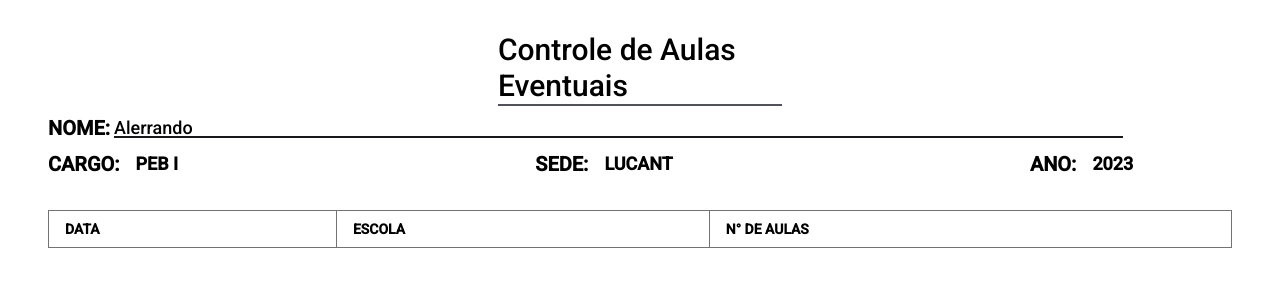
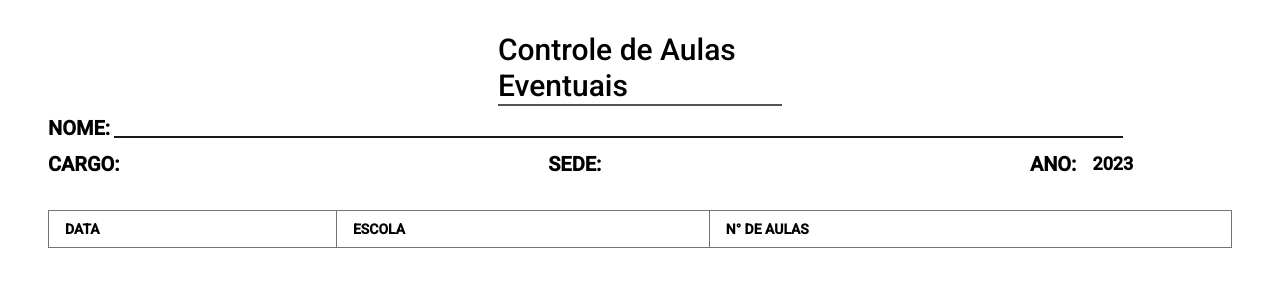
Before and after one commit to Alerrando/sistema-seduc, a Next.js app in the folder web/: page /imprimir-professor in a window 1280 px wide. Shown: the top 300 px of the page. Built offline with nearby package versions, Linux system fonts and the light colour scheme.

Commit message:
using filterInfosTeacher in the print-teacher route

```diff
--- a/web/slice/TeacherFilterSlice.ts
+++ b/web/slice/TeacherFilterSlice.ts
@@ -1,14 +1,22 @@
 import { PayloadAction, createSlice } from "@reduxjs/toolkit"
-import { TeacherDTOInfos, TeacherValuesDefault, TeacherInfos } from "."
+import { TeacherDTOInfos, TeacherValuesDefault } from "."
+
+type FilterInfosTeacher = {
+    id: number,
+    name: string,
+    cpf: string,
+    sede: string,
+    cargo: string,
+}
 
 type StateProps = {
     allFilterInfosTeacher: TeacherDTOInfos[],
-    filterInfosTeacher: TeacherInfos,
+    filterInfosTeacher: FilterInfosTeacher,
 }
 
 const initialState: StateProps = {
     allFilterInfosTeacher: [],
-    filterInfosTeacher: {} as TeacherInfos,
+    filterInfosTeacher: {} as FilterInfosTeacher,
 }
 
 export const SliceTeacher = createSlice({
@@ -19,7 +27,7 @@ export const SliceTeacher = createSlice({
             state.allFilterInfosTeacher = action.payload;
         },
 
-        refreshFilterInfosTeacher: (state, action: PayloadAction<TeacherInfos>) => {
+        refreshFilterInfosTeacher: (state, action: PayloadAction<FilterInfosTeacher>) => {
             state.filterInfosTeacher = action.payload;
         },
     }
--- a/web/slice/index.ts
+++ b/web/slice/index.ts
@@ -74,8 +74,8 @@ export const TeacherValuesDefault: TeacherInfos = {
   cpf: "",
   cargo: "",
   sede: "",
-  edit: false,
-}
+  edit: false
+};
 
 export type StateProps = {
   allInfosLesson: LessonsInfos[];
@@ -97,21 +97,26 @@ export const Slice = createSlice({
   name: "Slice",
   initialState,
   reducers: {
+
     refreshInfosLesson: (state, action: PayloadAction<LessonsInfos[]>) => {
       state.allInfosLesson = action.payload;
     },
+
     refreshInfosSchool: (state, action: PayloadAction<SchoolInfos[]>) => {
       state.allInfosSchool = action.payload;
     },
+
     refreshInfosTeacher: (state, action: PayloadAction<TeacherInfos[]>) => {
       state.allInfosTeacher = action.payload;
     },
+
     changeRegisterType: (state, action: PayloadAction<keyof typeof registerTypes>) => {
       state.registerType = action.payload;
     },
+
     changeReportsType: (state, action: PayloadAction<keyof typeof reportsTypes>) => {
       state.reportsTypes = action.payload;
-    }
+    },
   },
 });
 
--- a/web/src/Components/TableReports/index.tsx
+++ b/web/src/Components/TableReports/index.tsx
@@ -12,7 +12,7 @@ type TableReportsProps = {
 export default function TableReports(props: TableReportsProps) {
     const { tableHead } = props;
     const { reportsTypes, allInfosSchool } = useSelector((root: RootState) => root.Slice);
-    const { allFilterInfosTeacher } = useSelector((root: RootState) => root.SliceTeacher)
+    const { allFilterInfosTeacher } = useSelector((root: RootState) => root.SliceTeacher);
 
     return (
         <div className="max-h-[77%] overflow-x-auto rounded-lg border border-gray-200">
--- a/web/src/app/(boletins)/boletim-controle-aulas-eventuais/page.tsx
+++ b/web/src/app/(boletins)/boletim-controle-aulas-eventuais/page.tsx
@@ -41,7 +41,7 @@ export default function BoletimControleAulasEventuais(){
                 </div>
 
                 <div className="w-full flex items-center justify-end">
-                    <Link href="/imprimir-professor" target="_blank" className="w-36 py-2 border border-zinc-500 text-zinc-500 rounded-lg text-center hover:bg-zinc-500 hover:text-white transition-colors">
+                    <Link href="/imprimir-professor" className="w-36 py-2 border border-zinc-500 text-zinc-500 rounded-lg text-center hover:bg-zinc-500 hover:text-white transition-colors">
                         Imprimir
                     </Link>
                 </div>
--- a/web/src/app/globals.css
+++ b/web/src/app/globals.css
@@ -27,6 +27,10 @@
     height: 100%;
 }
 
+.react-calendar__tile--active{
+    background-color: #006edc!important;
+}
+
 img{
     position: relative!important;
 }
--- a/web/src/app/imprimir-professor/page.tsx
+++ b/web/src/app/imprimir-professor/page.tsx
@@ -5,33 +5,34 @@ import { useDispatch, useSelector } from "react-redux";
 import { RootState } from "../../../system";
 
 export default function ImprimirProfessor(){
-    const { filterInfosTeacher } = useSelector((root: RootState) => root.SliceTeacher);
+    const { filterInfosTeacher, allFilterInfosTeacher } = useSelector((root: RootState) => root.SliceTeacher)
 
-    console.log(filterInfosTeacher);
     return(
         <RootLayout showHeaderAside={false}>
             <main className="w-full h-screen">
                 <section className="w-full-h-auto flex flex-col items-center justify-center gap-8 px-6 py-8 md:px-12 md:py-8">
                     <header className="w-full h-auto flex flex-col items-center justify-center gap-8 md:gap-2">
-                        <div className="w-full md:w-[40%] lg:w-[24%] h-auto flex flex-col items-center justify-center after:block after:w-full after:h-[2px] after:bg-zinc-600">
+                        <div className="w-full md:w-[40%] xl:w-[24%] h-auto flex flex-col items-center justify-center after:block after:w-full after:h-[2px] after:bg-zinc-600">
                             <h1 className="text-2xl md:text-3xl">Controle de Aulas Eventuais</h1>
                         </div>
 
                         <div className="w-11/12 h-auto flex flex-col gap-6 md:gap-2 items-start mr-auto">
                             <div className="w-full flex flex-row gap-1 relative items-center">
                                 <h3 className="font-bold text-xl">NOME: </h3>
-                                <span className="w-full flex flex-col text-lg after:absolute after:bottom-1 after:block after:w-[calc(390px_-_110px)] md:after:w-[93%] after:h-[2px] after:bg-zinc-900">Alerrando</span>
+                                <span className="w-full flex flex-col text-lg after:absolute after:bottom-1 after:block after:w-[calc(390px_-_110px)] md:after:w-[93%] after:h-[2px] after:bg-zinc-900">
+                                    {filterInfosTeacher?.name}
+                                </span>
                             </div>
 
                             <div className="w-full flex items-center justify-between">
                                 <div className="w-auto flex flex-row items-center gap-1 md:gap-4">
                                     <h3 className="font-bold text-base md:text-xl">CARGO: </h3>
-                                    <span className="font-bold text-sm md:text-lg">PEB I</span>
+                                    <span className="font-bold text-sm md:text-lg">{filterInfosTeacher?.cargo}</span>
                                 </div>
 
                                 <div className="w-auto flex flex-row items-center gap-1 md:gap-4">
                                     <h3 className="font-bold text-base md:text-xl">SEDE: </h3>
-                                    <span className="font-bold text-sm md:text-lg">LUCANT</span>
+                                    <span className="font-bold text-sm md:text-lg">{filterInfosTeacher?.sede}</span>
                                 </div>
 
                                 <div className="w-auto flex flex-row items-center gap-1 md:gap-4">
--- a/web/src/app/page.tsx
+++ b/web/src/app/page.tsx
@@ -7,6 +7,7 @@ import dynamic from "next/dynamic";
 import { refreshInfosLesson, refreshInfosSchool, refreshInfosTeacher } from "../../slice";
 import "react-calendar/dist/Calendar.css";
 import { Book, GraduationCap, School2 } from "lucide-react";
+import { RootState } from "../../system";
 import Link from "next/link";
 import Image from "next/image";
 import RootLayout from "./layout"
@@ -34,7 +35,7 @@ export default function Home() {
                 <p className="text-base text-[#5a5a5a]">É bom vê-lo novamente.</p>
               </header>
 
-              <section className="w-full h-4/6 flex flex-col justify-center gap-16 lg:gap-24">
+              <section className="w-full h-auto xl:h-4/6 flex flex-col justify-center gap-16 xl:gap-24">
                 <Link href="/cadastro-aula" className="w-full h-auto flex flex-row px-2 gap-5 hover:shadow-xl">
                   <div className="w-9 h-9 flex justify-center items-center rounded-lg bg-[#EFF3FA]">
                     <Book size={22} />
@@ -74,7 +75,7 @@ export default function Home() {
                 </Link>
               </section>
 
-              <div className="hidden lg:block"></div>
+              <div className="hidden xl:block"></div>
             </div>
 
             <div className="w-full h-auto">
--- a/web/system.ts
+++ b/web/system.ts
@@ -1,6 +1,6 @@
 import { configureStore } from "@reduxjs/toolkit";
 import SliceReducer from "./slice";
-import SliceTeacher from "./slice/TeacherFilterSlice.ts";
+import SliceTeacher from './slice/TeacherFilterSlice';
 
 export const store = configureStore({
 	reducer: {
```
Also changed, not shown: web/src/Components/Filter/index.tsx (+7 -6 lines).
